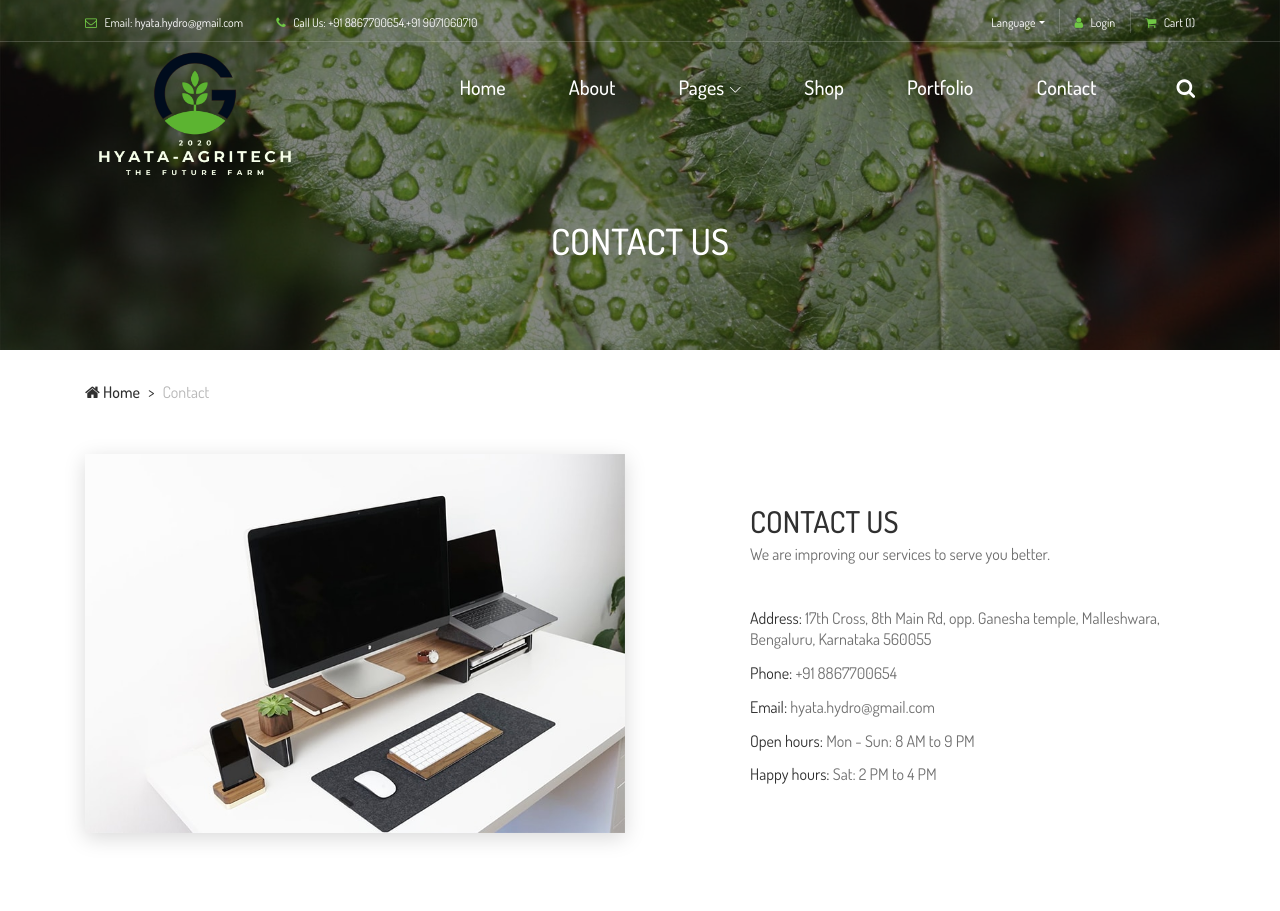
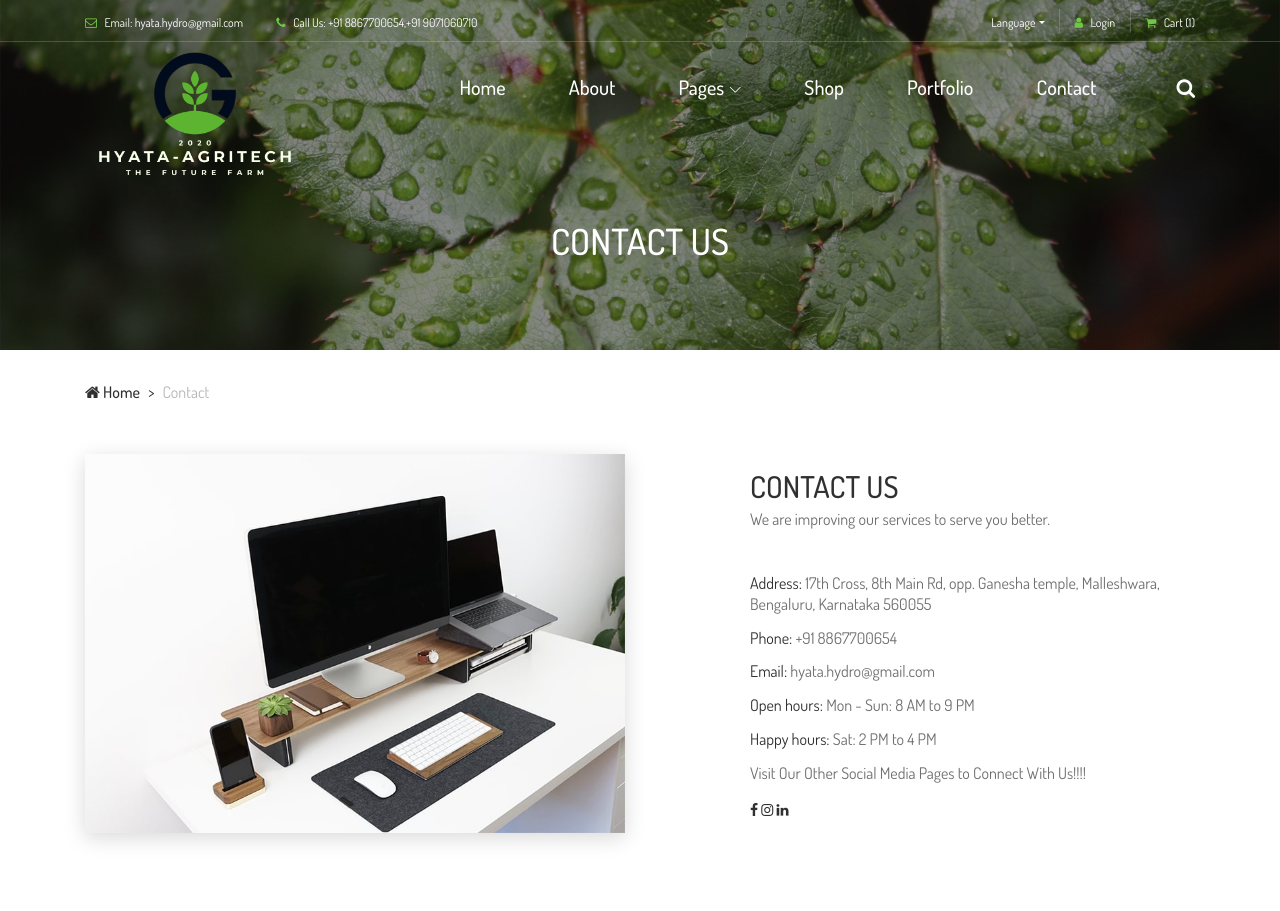
Before and after one commit to pavanpsanu/hyataportalnew, a plain HTML site: page contact.html in a window 1280 px wide. Shown: the top 911 px of the page. Drawn offline with Linux system fonts and the light colour scheme; files whose address does not match are found by name.

Commit message:
added contact link

```diff
--- a/contact.html
+++ b/contact.html
@@ -202,8 +202,19 @@
                         <p><span>Email:</span> hyata.hydro@gmail.com</p>
                         <p><span>Open hours:</span> Mon - Sun: 8 AM to 9 PM</p>
                         <p><span>Happy hours:</span> Sat: 2 PM to 4 PM</p>
+                        <p>Visit Our Other Social Media Pages to Connect With Us!!!!</p>
+                            <div class="social-info">
+                                <a href="#" ><i class="fa fa-facebook" aria-hidden="true"></i></a>
+
+                                <a href="https://www.instagram.com/hyata.hydro/"><i class="fa fa-instagram" aria-hidden="true"></i></a>
+                                <a href="#"><i class="fa fa-linkedin" aria-hidden="true"></i></a>
+                            </div>
                     </div>
+
                 </div>
+
+
+
             </div>
         </div>
     </div>
```
